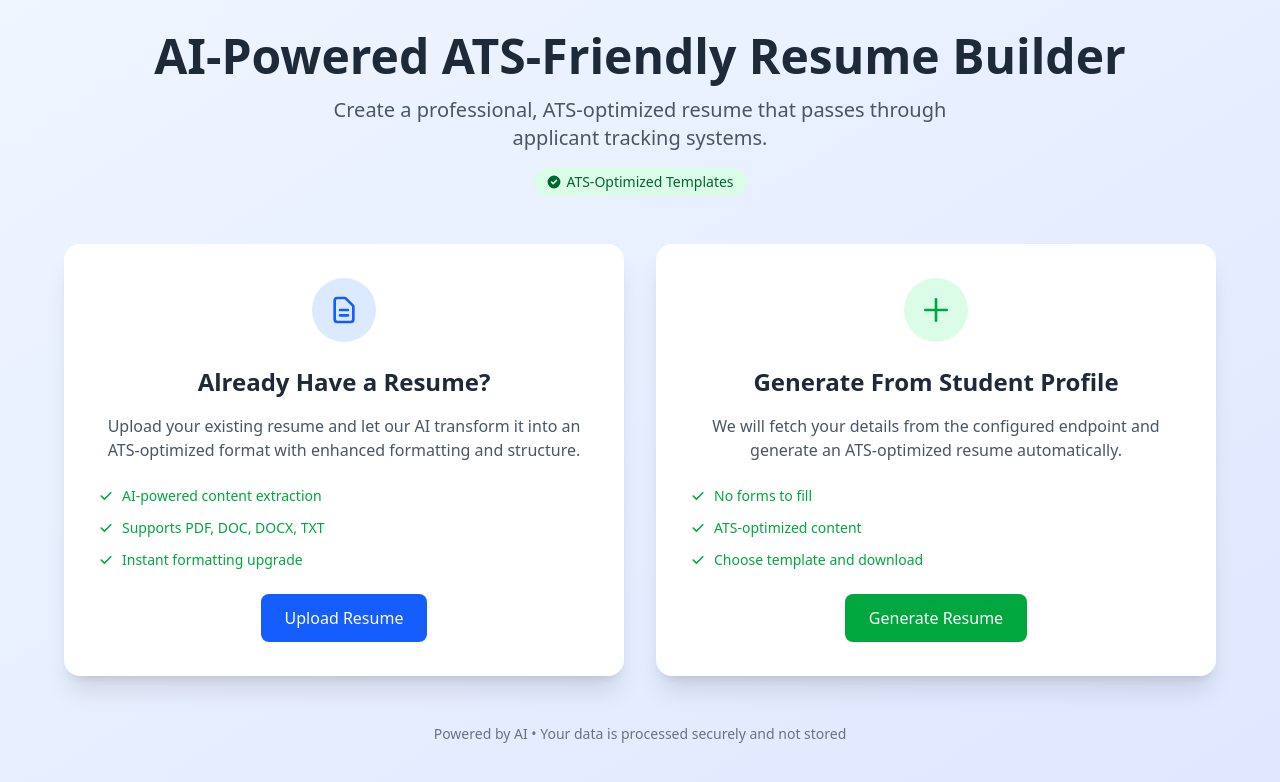
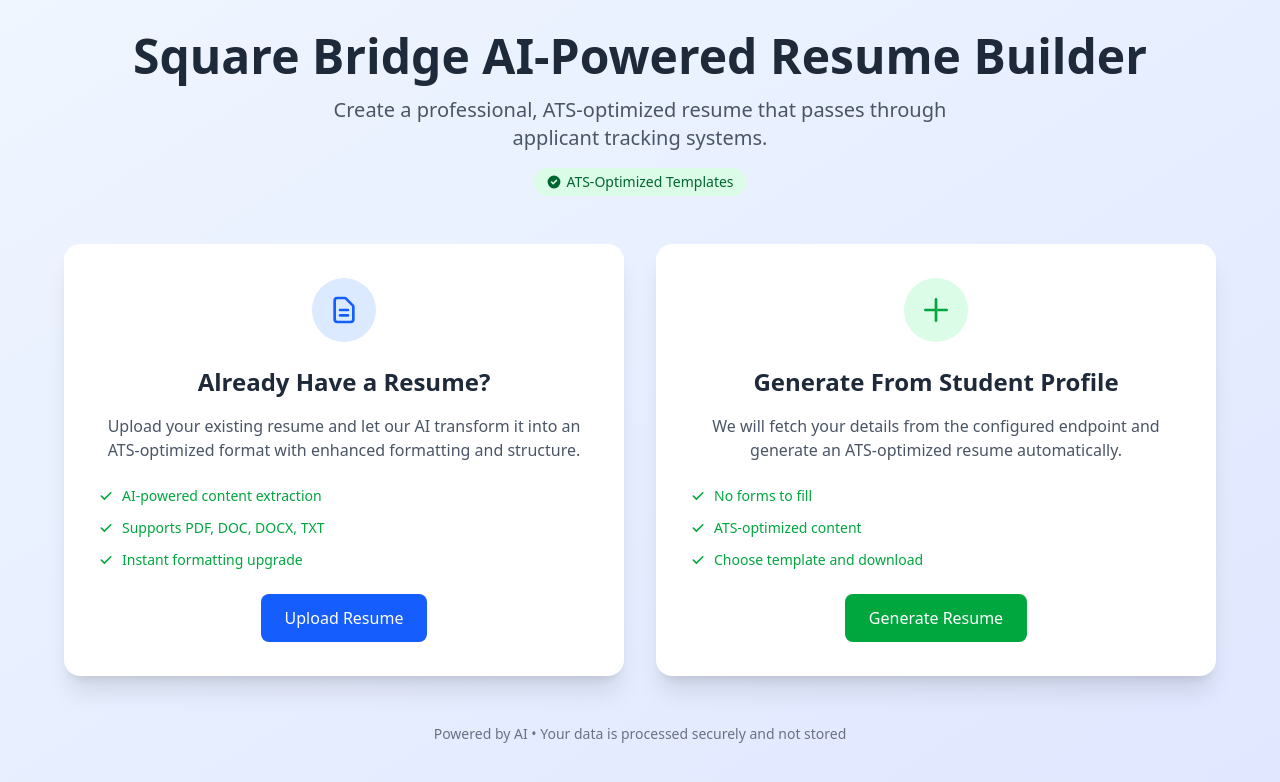
Before and after one commit to sany2407/resume-builder, a Next.js app: page / in a window 1280 px wide. Shown: the top 782 px of the page. Built offline with nearby package versions, Linux system fonts and the light colour scheme.

Commit message:
name  updated

```diff
--- a/src/app/page.tsx
+++ b/src/app/page.tsx
@@ -64,7 +64,7 @@
         {/* Header */}
         <div className="text-center mb-12">
           <h1 className="text-4xl md:text-5xl font-bold text-gray-800 mb-4">
-            AI-Powered ATS-Friendly Resume Builder
+            Square Bridge AI-Powered Resume Builder
           </h1>
           <p className="text-lg md:text-xl text-gray-600 max-w-2xl mx-auto">
             Create a professional, ATS-optimized resume that passes through applicant tracking systems.
```
Also changed, not shown: 2 other files (tests, documents, lock files or other folders).
